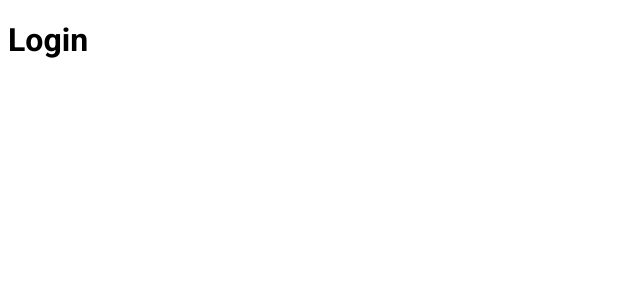
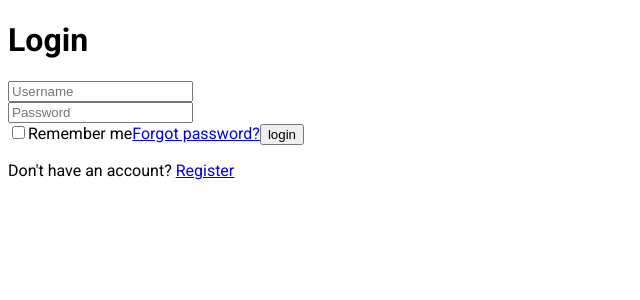
Before and after one commit to vtvinh24/job-market, a React (Create React App) app in the folder job-market/: page / in a window 1280 px wide. Shown: the top 300 px of the page, without its empty margins (0-640 px from the left). Built offline with nearby package versions, Linux system fonts and the light colour scheme.

Commit message:
Finish basic form login

```diff
--- a/job-market/src/Components/LoginRegister/LoginRegister.jsx
+++ b/job-market/src/Components/LoginRegister/LoginRegister.jsx
@@ -6,6 +6,23 @@ const LoginRegister =() => {
             <div className='form-box login'>
                 <form action="">
                     <h1>Login</h1>
+                    <div className="input-box">
+                        <input type="text"
+                        placeholder='Username'required />
+                    </div>
+                    <div className="input-box">
+                        <input type="password"
+                        placeholder='Password'required />
+                    </div>
+                    <div className="remember-forgot">
+                        <label><input type="checkbox" />
+                        Remember me</label>
+                        <a href="#">Forgot password?</a>
+                        <button type = "submit">login</button>
+                    <div className='register-link'>
+                        <p>Don't have an account? <a href="#">Register</a></p>
+                    </div>
+                    </div>
                 </form>
             </div>
         </div>
```
